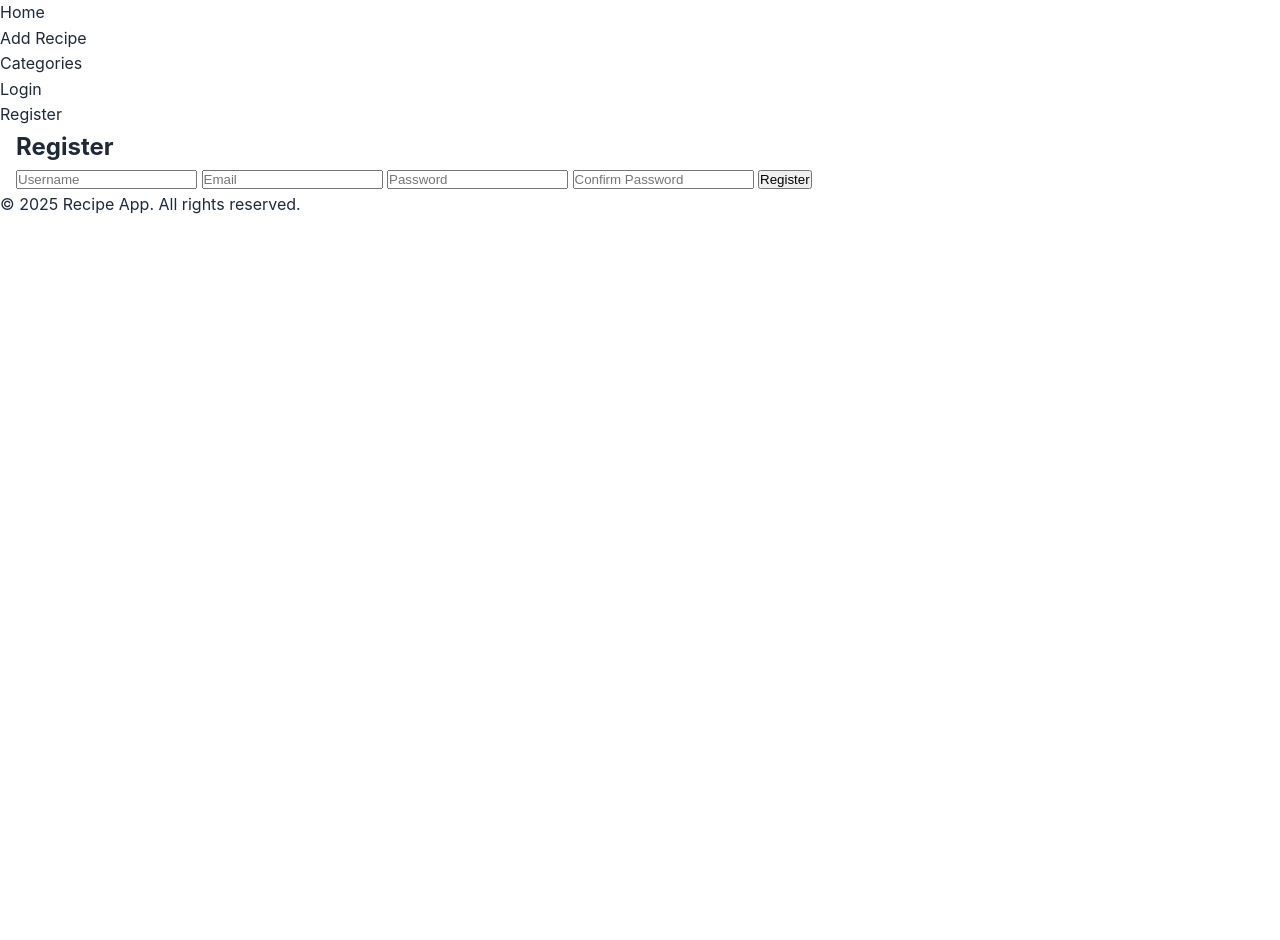
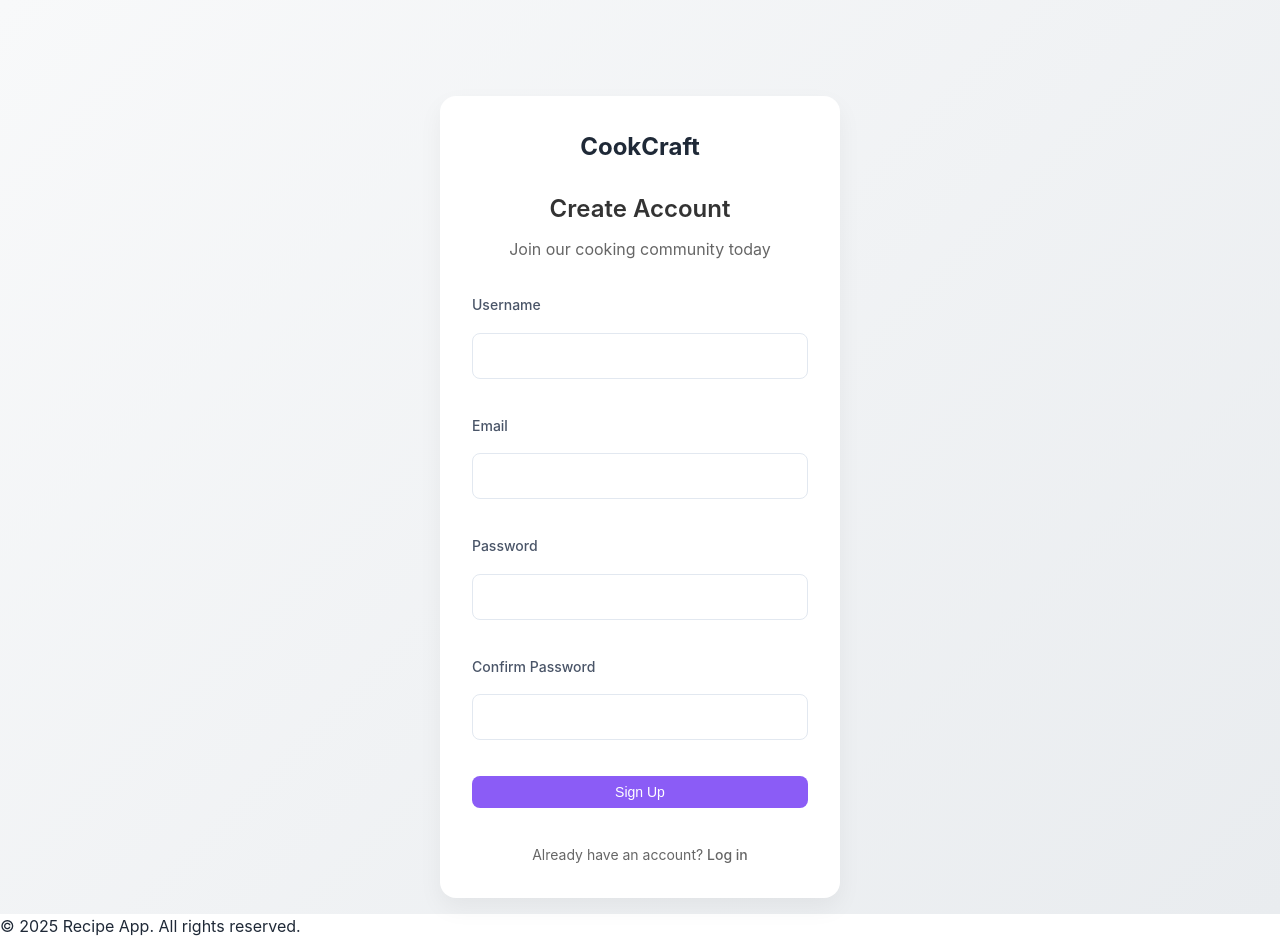
Before and after one commit to khadijaatiq/Recipes, a PHP site: page /auth/register.php in a window 1280 px wide. Before the commit the page ends 214 px from the top, so only its background shows below. Run offline with PHP 8.4, Linux system fonts and the light colour scheme.

Commit message:
Update register.php

```diff
--- a/auth/register.php
+++ b/auth/register.php
@@ -1,34 +1,61 @@
 <?php include '../partials/header.php'; ?>
-<?php include '../partials/navbar.php'; ?>
-<div class="container">
-<div class ="box">
-    <h2>Register</h2>
-    <div id="error-message" class="error-message">this is a test error</div>
-<form action="register_process.php" method="POST">
-    <input type="text" name="username" placeholder="Username" required>
-    <input type="email" name="email" placeholder="Email" required>
-    <input type="password" name="password" placeholder="Password" required>
-    <input type="password" name="confirm_password" placeholder="Confirm Password" required>
-    <button type="submit">Register</button>
-</form>
-</div>
+<div class="auth-container">
+    <div class="auth-card">
+        <div class="auth-header">
+            <a href="/ProjectDB/index.php" class="logo">CookCraft</a>
+            <h1>Create Account</h1>
+            <p>Join our cooking community today</p>
+        </div>
+
+        <!-- Display error or success messages -->
+        <div id="error-message" class="error-message">
+            <?php
+            if (isset($_GET['error'])) {
+                $error = $_GET['error'];
+                if ($error == "password_mismatch") {
+                    echo "❌ Passwords do not match!";
+                } elseif ($error == "username_taken") {
+                    echo "❌ Username or email already exists!";
+                } else {
+                    echo "❌ An unknown error occurred.";
+                }
+            } elseif (isset($_GET['success']) && $_GET['success'] == 'registered') {
+                echo "✔️ Registration successful! Please log in.";
+            }
+            ?>
+        </div>
+
+        <form class="auth-form" action="register_process.php" method="POST">
+            <div class="form-group">
+                <label for="username">Username</label>
+                <input type="text" id="username" name="username" required>
+            </div>
+            <div class="form-group">
+                <label for="email">Email</label>
+                <input type="email" id="email" name="email" required>
+            </div>
+            <div class="form-group">
+                <label for="password">Password</label>
+                <input type="password" id="password" name="password" required>
+            </div>
+            <div class="form-group">
+                <label for="confirm_password">Confirm Password</label>
+                <input type="password" id="confirm_password" name="confirm_password" required>
+            </div>
+            <button type="submit" class="button button-primary w-full">Sign Up</button>
+            <p class="auth-redirect">
+                Already have an account? <a href="/ProjectDB/auth/login.php">Log in</a>
+            </p>
+        </form>
+    </div>
 </div>
 
 <script>
-    // Get error from URL and display as styled message
-    const urlParams = new URLSearchParams(window.location.search);
-    const errorMessage = urlParams.get('error');
-
-    if (errorMessage) {
-        const errorDiv = document.getElementById('error-message');
-        if (errorMessage === "password_mismatch") {
-            errorDiv.innerHTML = "❌ Passwords do not match!";
-        } else if (errorMessage === "username_taken") {
-            errorDiv.innerHTML = "❌ Username or email already exists!";
-        } else {
-            errorDiv.innerHTML = "❌ An unknown error occurred.";
-        }
+    const errorDiv = document.getElementById('error-message');
+    if (errorDiv.innerHTML.trim() !== '') {
         errorDiv.style.display = "block";
+    } else {
+        errorDiv.style.display = "none";
     }
 </script>
 
@@ -43,4 +70,5 @@
         border-radius: 5px;
     }
 </style>
+
 <?php include '../partials/footer.php'; ?>
```
